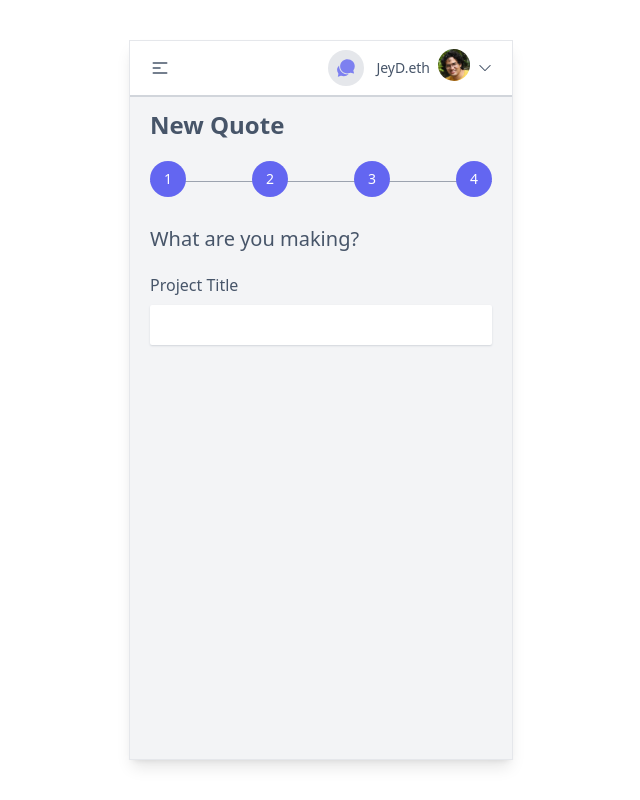
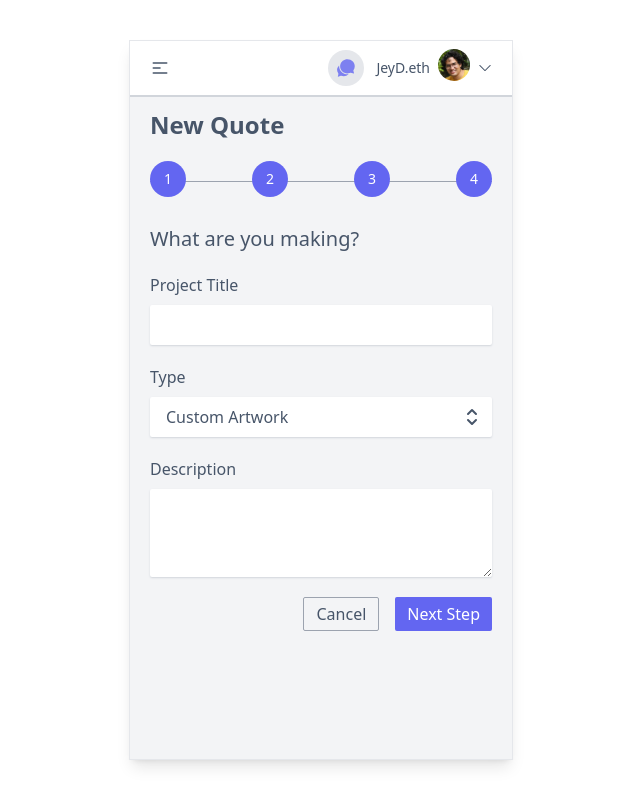
Before and after one commit to oespn/ArtPay, a Next.js app: page /new-quote in a window 1280 px wide. Shown: the whole page, without its empty margins (319-959 px from the left). Built offline with nearby package versions, Linux system fonts and the light colour scheme.

Commit message:
finish first step

```diff
--- a/components/artist/NewQuote/NewQuote.tsx
+++ b/components/artist/NewQuote/NewQuote.tsx
@@ -1,15 +1,4 @@
-import {
-  BsArrowRight,
-  BsCheck2,
-  BsFillChatFill,
-  BsFillJournalBookmarkFill,
-  BsFillPencilFill,
-} from 'react-icons/bs'
-import { BiPlusCircle } from 'react-icons/bi'
-import { MdShowChart } from 'react-icons/md'
-import { AiOutlineEllipsis } from 'react-icons/ai'
-import Image from 'next/image'
-import Link from 'next/link'
+import { HiOutlineSelector } from 'react-icons/hi'
 
 const NewQuote = () => {
   return (
@@ -34,14 +23,48 @@ const NewQuote = () => {
 
       <div>
         <h3 className="text-xl font-medium mb-5">What are you making?</h3>
+        <form action="">
+          <label className="flex flex-col mb-5">
+            <span className="font-medium mb-2">Project Title</span>
+            <input
+              type="text"
+              className="shadow-sm shadow-gray-300 border-gray-100 px-4 py-2 rounded-sm"
+            />
+          </label>
 
-        <label className="flex flex-col">
-          <span className="font-medium mb-2">Project Title</span>
-          <input
-            type="text"
-            className="shadow-sm shadow-gray-300 border-gray-100 px-4 py-2 rounded-sm"
-          />
-        </label>
+          <label className="flex flex-col mb-5">
+            <span className="font-medium mb-2">Type</span>
+            <div className="relative w-full">
+              <select className="shadow-sm shadow-gray-300 border-gray-100 px-4 py-2 rounded-sm bg-white w-full">
+                <option value="">Custom Artwork</option>
+                <option value="">Another option</option>
+                <option value="">Yeah, another option</option>
+              </select>
+              <HiOutlineSelector className="absolute right-2 bottom-2 text-2xl" />
+            </div>
+          </label>
+
+          <label className="flex flex-col mb-5">
+            <span className="font-medium mb-2">Description</span>
+            <textarea
+              rows={3}
+              className="shadow-sm shadow-gray-300 border-gray-100 px-4 py-2 rounded-sm"
+            ></textarea>
+          </label>
+
+          <div className="flex justify-end gap-4">
+            <button
+              type="button"
+              className="px-3 border border-gray-400 rounded-sm py-1 font-medium"
+              onClick={() => window.history.back()}
+            >
+              Cancel
+            </button>
+            <button className="px-3 rounded-sm py-1 bg-primary text-white font-medium">
+              Next Step
+            </button>
+          </div>
+        </form>
       </div>
     </section>
   )
--- a/styles/globals.css
+++ b/styles/globals.css
@@ -2,7 +2,11 @@
 @tailwind components;
 @tailwind utilities;
 
+select,
+textarea,
 input {
+  @apply outline-primary;
   -webkit-appearance: none;
-  @apply outline-primary;
+  -moz-appearance: none;
+  appearance: none;
 }
```
